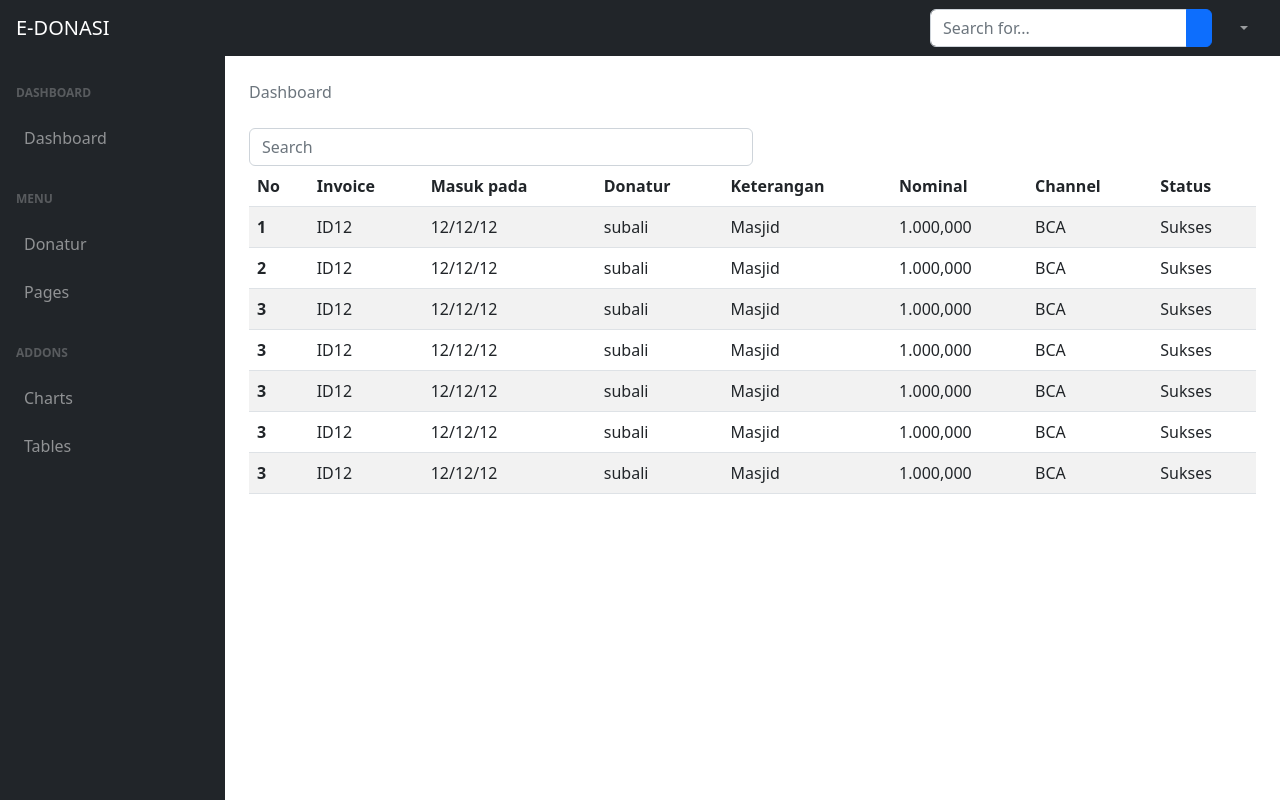
After one commit to derikdwiheavyanto/E-Donasi, a CodeIgniter 4 app: template app/Views/home/pengurus/view-laporan.php in a window 1280 px wide. The commit adds this page. Run offline with PHP 8.4 and a stand-in for CodeIgniter, Linux system fonts and the light colour scheme; the template is opened without the code that fills it, so the values that code supplies are empty; some libraries are stand-ins or nearby versions.

Commit message:
laporan riwayat data donatur

```diff
--- a/app/Config/Routes.php
+++ b/app/Config/Routes.php
@@ -4,7 +4,8 @@ use App\Controllers\LoginController;
 use CodeIgniter\Router\RouteCollection;
 use App\Controllers\Pengurus\HomePengurus;
 use App\Controllers\Pengurus\DataDonatur;
-
+use App\Controllers\Pengurus\LaporanDonasi;
+use App\Controllers\Pengurus\RiwayatDonasi;
 
 /**
  * @var RouteCollection $routes
@@ -15,3 +16,5 @@ $routes->get('/dashboard', [HomePengurus::class, 'index']);
 $routes->get('/dashboard-donatur', [HomePengurus::class, 'indexDonatur']);
 $routes->post('/login', [LoginController::class, 'login']);
 $routes->get('/data-donatur', [DataDonatur::class, 'index']);
+$routes->get('/riwayat-donasi', [RiwayatDonasi::class, 'RiwayatDonasi']);
+$routes->get('/laporan-donasi', [LaporanDonasi::class, 'LaporanDonasi']);
--- /dev/null
+++ b/app/Views/home/pengurus/view-laporan.php
@@ -0,0 +1,98 @@
+<?= $this->extend('layout/layout'); ?>
+
+<?= $this->section('content'); ?>
+
+<h1 class="mt-4"><?= $title; ?></h1>
+<ol class="breadcrumb mb-4">
+  <li class="breadcrumb-item active">Dashboard</li>
+</ol>
+<div class="input-group rounded w-50">
+  <input type="search" class="form-control rounded" placeholder="Search" aria-label="Search" aria-describedby="search-addon" />
+</div>
+<table class="table table-striped">
+  <thead>
+    <tr>
+      <th scope="col">No</th>
+      <th scope="col">Invoice</th>
+      <th scope="col">Masuk pada</th>
+      <th scope="col">Donatur</th>
+      <th scope="col">Keterangan</th>
+      <th scope="col">Nominal</th>
+      <th scope="col">Channel</th>
+      <th scope="col">Status</th>
+    </tr>
+  </thead>
+  <tbody>
+    <tr>
+      <th scope="row">1</th>
+      <td>ID12</td>
+      <td>12/12/12</td>
+      <td>subali</td>
+      <td>Masjid</td>
+      <td>1.000,000</td>
+      <td>BCA</td>
+      <td>Sukses</td>
+    </tr>
+    <tr>
+      <th scope="row">2</th>
+      <td>ID12</td>
+      <td>12/12/12</td>
+      <td>subali</td>
+      <td>Masjid</td>
+      <td>1.000,000</td>
+      <td>BCA</td>
+      <td>Sukses</td>
+    </tr>
+    <tr>
+      <th scope="row">3</th>
+      <td>ID12</td>
+      <td>12/12/12</td>
+      <td>subali</td>
+      <td>Masjid</td>
+      <td>1.000,000</td>
+      <td>BCA</td>
+      <td>Sukses</td>
+    </tr>
+    <tr>
+      <th scope="row">3</th>
+      <td>ID12</td>
+      <td>12/12/12</td>
+      <td>subali</td>
+      <td>Masjid</td>
+      <td>1.000,000</td>
+      <td>BCA</td>
+      <td>Sukses</td>
+    </tr>
+    <tr>
+      <th scope="row">3</th>
+      <td>ID12</td>
+      <td>12/12/12</td>
+      <td>subali</td>
+      <td>Masjid</td>
+      <td>1.000,000</td>
+      <td>BCA</td>
+      <td>Sukses</td>
+    </tr>
+    <tr>
+      <th scope="row">3</th>
+      <td>ID12</td>
+      <td>12/12/12</td>
+      <td>subali</td>
+      <td>Masjid</td>
+      <td>1.000,000</td>
+      <td>BCA</td>
+      <td>Sukses</td>
+    </tr>
+    <tr>
+      <th scope="row">3</th>
+      <td>ID12</td>
+      <td>12/12/12</td>
+      <td>subali</td>
+      <td>Masjid</td>
+      <td>1.000,000</td>
+      <td>BCA</td>
+      <td>Sukses</td>
+    </tr>
+  </tbody>
+</table>
+<?= $this->endSection(); ?>
--- a/app/Views/layout/template/view_sidebar.php
+++ b/app/Views/layout/template/view_sidebar.php
@@ -16,8 +16,8 @@
                             <div class="collapse" id="collapseLayouts" aria-labelledby="headingOne" data-bs-parent="#sidenavAccordion">
                                 <nav class="sb-sidenav-menu-nested nav">
                                     <a class="nav-link" href="data-donatur">Data Donatur</a>
-                                    <a class="nav-link" href="layout-sidenav-light.html">Riwayat Donasi</a>
-                                    <a class="nav-link" href="layout-sidenav-light.html">Laporan Donasi</a>
+                                    <a class="nav-link" href="riwayat-donasi">Riwayat Donasi</a>
+                                    <a class="nav-link" href="laporan-donasi">Laporan Donasi</a>
                                 </nav>
                             </div>
                             <a class="nav-link collapsed" href="#" data-bs-toggle="collapse" data-bs-target="#collapsePages" aria-expanded="false" aria-controls="collapsePages">
```
Also changed, not shown: app/Controllers/Pengurus/LaporanDonasi.php (added, +14 -0 lines), app/Controllers/Pengurus/RiwayatDonasi.php (added, +14 -0 lines), app/Views/home/pengurus/view-data-donatur.php (+0 -11 lines), app/Views/home/pengurus/view_dashboard_pengurus.php (+6 -15 lines), app/Views/home/pengurus/view_riwayat_donasi.php (added, +39 -0 lines).
